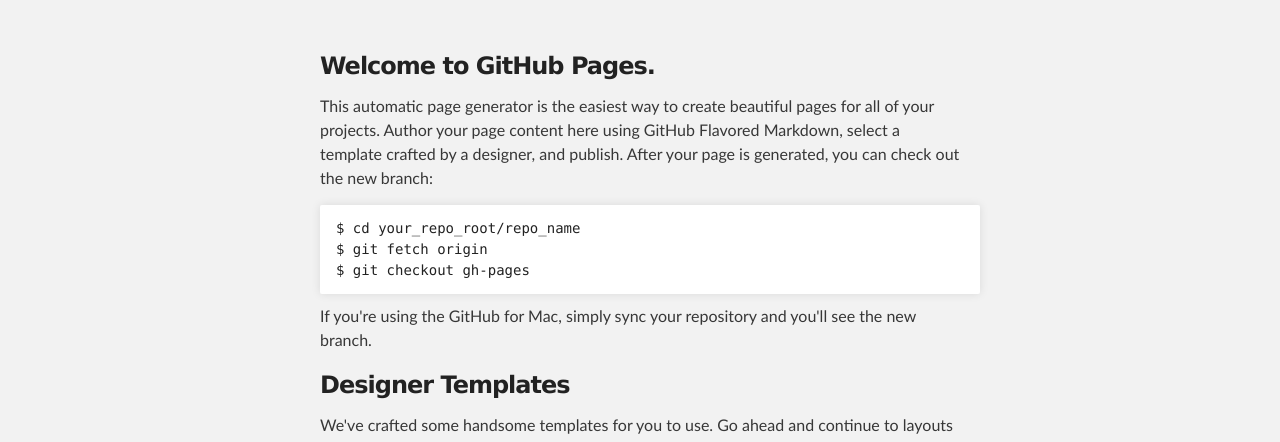
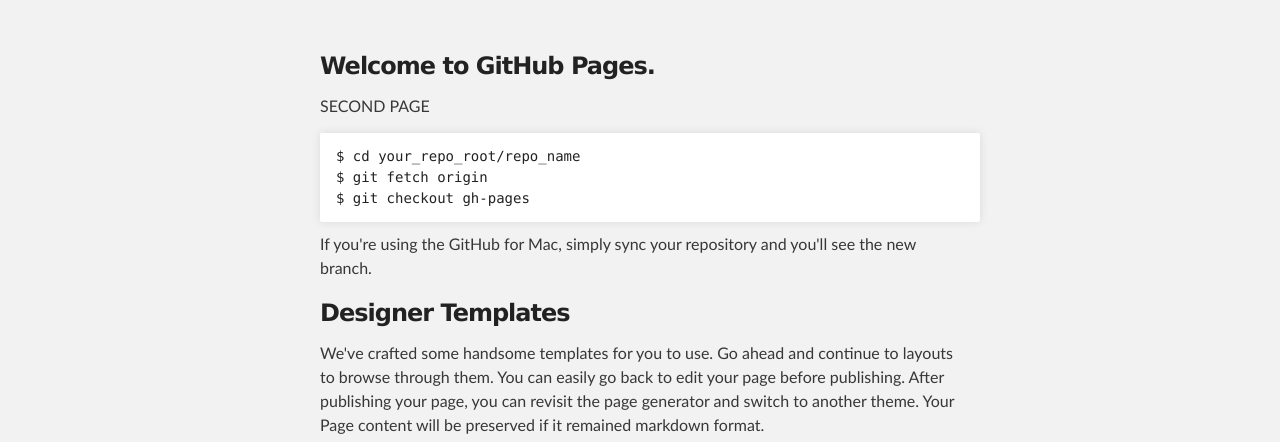
Before and after one commit to ggojang/opereffa.github.com, a plain HTML site: page index2.html in a window 1280 px wide. Shown: the part 311-753 px from the top of the page. Drawn offline with Linux system fonts and the light colour scheme.

Commit message:
Update index2.html

```diff
--- a/index2.html
+++ b/index2.html
@@ -29,7 +29,7 @@
       <section id="main_content" class="inner">
         <h3>Welcome to GitHub Pages.</h3>
 
-<p>This automatic page generator is the easiest way to create beautiful pages for all of your projects. Author your page content here using GitHub Flavored Markdown, select a template crafted by a designer, and publish. After your page is generated, you can check out the new branch:</p>
+<p>SECOND PAGE</p>
 
 <pre><code>$ cd your_repo_root/repo_name
 $ git fetch origin
```
